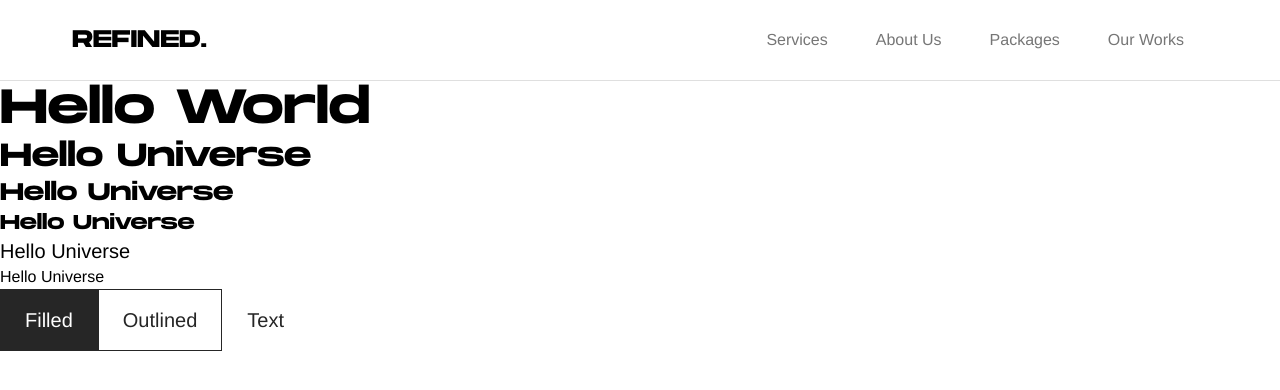
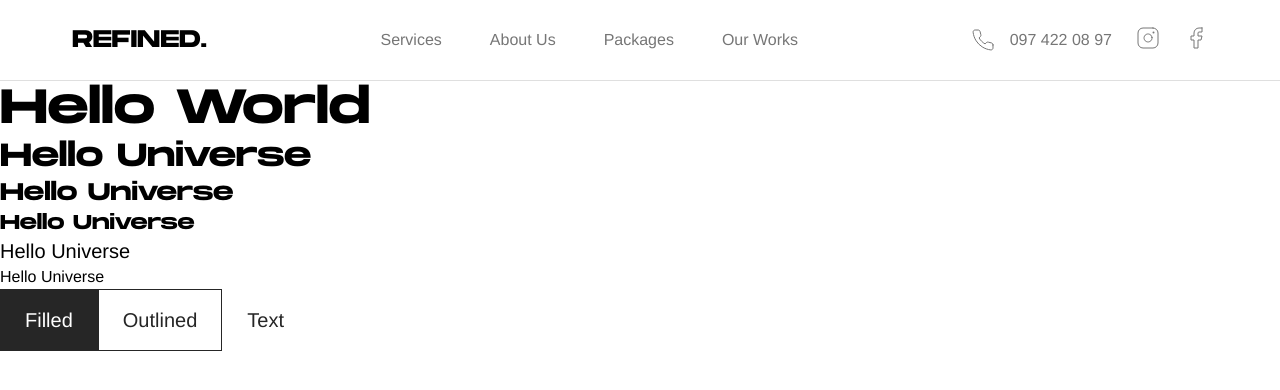
Before and after one commit to lethanhan97/refined-studio-web, a Next.js app: page / in a window 1280 px wide. Shown: the top 390 px of the page. Built offline with nearby package versions, Linux system fonts and the light colour scheme.

Commit message:
feat: add header side icons

```diff
--- /dev/null
+++ b/src/shared/assets/icons/Facebook.tsx
@@ -0,0 +1,22 @@
+import React from 'react';
+
+const Facebook = () => {
+  return (
+    <svg
+      width="24"
+      height="24"
+      viewBox="0 0 24 24"
+      fill="none"
+      xmlns="http://www.w3.org/2000/svg"
+    >
+      <path
+        d="M18 2H15C13.6739 2 12.4021 2.52678 11.4645 3.46447C10.5268 4.40215 10 5.67392 10 7V10H7V14H10V22H14V14H17L18 10H14V7C14 6.73478 14.1054 6.48043 14.2929 6.29289C14.4804 6.10536 14.7348 6 15 6H18V2Z"
+        stroke="#767676"
+        strokeLinecap="round"
+        strokeLinejoin="round"
+      />
+    </svg>
+  );
+};
+
+export { Facebook };
--- /dev/null
+++ b/src/shared/assets/icons/Instagram.tsx
@@ -0,0 +1,35 @@
+import React from 'react';
+
+const Instagram = () => {
+  return (
+    <svg
+      width="24"
+      height="24"
+      viewBox="0 0 24 24"
+      fill="none"
+      xmlns="http://www.w3.org/2000/svg"
+    >
+      <path
+        d="M17 2H7C4.23858 2 2 4.23858 2 7V17C2 19.7614 4.23858 22 7 22H17C19.7614 22 22 19.7614 22 17V7C22 4.23858 19.7614 2 17 2Z"
+        stroke="#767676"
+        strokeLinecap="round"
+        strokeLinejoin="round"
+      />
+      <path
+        d="M15.9997 11.37C16.1231 12.2022 15.981 13.0522 15.5935 13.799C15.206 14.5458 14.5929 15.1514 13.8413 15.5297C13.0898 15.9079 12.2382 16.0396 11.4075 15.9059C10.5768 15.7723 9.80947 15.3801 9.21455 14.7852C8.61962 14.1902 8.22744 13.4229 8.09377 12.5922C7.96011 11.7615 8.09177 10.9099 8.47003 10.1584C8.84829 9.40685 9.45389 8.79374 10.2007 8.40624C10.9475 8.01874 11.7975 7.87658 12.6297 8C13.4786 8.12588 14.2646 8.52146 14.8714 9.1283C15.4782 9.73515 15.8738 10.5211 15.9997 11.37Z"
+        stroke="#767676"
+        strokeLinecap="round"
+        strokeLinejoin="round"
+      />
+      <path
+        d="M17.5 6.5H17.51"
+        stroke="#767676"
+        strokeWidth="2"
+        strokeLinecap="round"
+        strokeLinejoin="round"
+      />
+    </svg>
+  );
+};
+
+export { Instagram };
--- /dev/null
+++ b/src/shared/assets/icons/Phone.tsx
@@ -0,0 +1,22 @@
+import React from 'react';
+
+const Phone = () => {
+  return (
+    <svg
+      width="22"
+      height="22"
+      viewBox="0 0 22 22"
+      fill="none"
+      xmlns="http://www.w3.org/2000/svg"
+    >
+      <path
+        d="M20.9994 15.92V18.92C21.0006 19.1985 20.9435 19.4742 20.832 19.7294C20.7204 19.9845 20.5567 20.2136 20.3515 20.4019C20.1463 20.5901 19.904 20.7335 19.6402 20.8227C19.3764 20.9119 19.0968 20.9451 18.8194 20.92C15.7423 20.5856 12.7864 19.5342 10.1894 17.85C7.77327 16.3147 5.72478 14.2662 4.18945 11.85C2.49942 9.24121 1.44769 6.271 1.11944 3.18001C1.09446 2.90347 1.12732 2.62477 1.21595 2.36163C1.30457 2.09849 1.44702 1.85669 1.63421 1.65163C1.82141 1.44656 2.04925 1.28271 2.30324 1.17053C2.55722 1.05834 2.83179 1.00027 3.10945 1.00001H6.10945C6.59475 0.995229 7.06524 1.16708 7.43321 1.48354C7.80118 1.79999 8.04152 2.23945 8.10944 2.72001C8.23607 3.68007 8.47089 4.62273 8.80945 5.53001C8.94399 5.88793 8.97311 6.27692 8.89335 6.65089C8.8136 7.02485 8.62831 7.36812 8.35944 7.64001L7.08945 8.91001C8.513 11.4136 10.5859 13.4865 13.0894 14.91L14.3594 13.64C14.6313 13.3711 14.9746 13.1859 15.3486 13.1061C15.7225 13.0263 16.1115 13.0555 16.4694 13.19C17.3767 13.5286 18.3194 13.7634 19.2794 13.89C19.7652 13.9585 20.2088 14.2032 20.526 14.5775C20.8431 14.9518 21.0116 15.4296 20.9994 15.92Z"
+        stroke="#767676"
+        strokeLinecap="round"
+        strokeLinejoin="round"
+      />
+    </svg>
+  );
+};
+
+export { Phone };
--- /dev/null
+++ b/src/shared/assets/index.ts
@@ -0,0 +1,12 @@
+import { Phone } from './icons/Phone';
+import { Instagram } from './icons/Instagram';
+import { Facebook } from './icons/Facebook';
+
+const assets = {
+  // SVGs
+  Phone,
+  Instagram,
+  Facebook,
+};
+
+export default assets;
--- a/src/shared/components/Header/Header.module.scss
+++ b/src/shared/components/Header/Header.module.scss
@@ -10,10 +10,6 @@
 
   &-nav {
     &-list {
-      list-style: none;
-      padding: 0;
-      margin: 0;
-
       display: flex;
 
       &-item {
@@ -31,4 +27,22 @@
       }
     }
   }
+
+  &-links {
+    display: flex;
+
+    &-item {
+      padding-left: 1.5rem;
+
+      &-contact {
+        display: flex;
+        align-items: center;
+
+        &-number {
+          color: $grey-1;
+          margin-left: 1rem;
+        }
+      }
+    }
+  }
 }
--- a/src/shared/components/Header/Header.tsx
+++ b/src/shared/components/Header/Header.tsx
@@ -2,12 +2,18 @@ import Link from 'next/link';
 import { useRouter } from 'next/router';
 import React, { useEffect, useState } from 'react';
 
+import assets from '../../assets';
 import { c } from '../../utils/classNameParser';
 import Text from '../Text';
 import styles from './Header.module.scss';
 
 interface HeaderNavItem {
   display: string;
+  url: string;
+}
+
+interface ContactUsItem {
+  Icon: () => React.ReactElement;
   url: string;
 }
 
@@ -30,6 +36,17 @@ const Header: React.FC<HeaderProps> = ({}) => {
     {
       display: 'Our Works',
       url: '/our-works',
+    },
+  ];
+
+  const contactUsItems: ContactUsItem[] = [
+    {
+      Icon: assets.Instagram,
+      url: 'https://www.instagram.com/refinedstudio._/',
+    },
+    {
+      Icon: assets.Facebook,
+      url: 'https://www.facebook.com/refinedstudio.46',
     },
   ];
 
@@ -69,6 +86,23 @@ const Header: React.FC<HeaderProps> = ({}) => {
           ))}
         </ul>
       </nav>
+
+      <ul className={styles['header-links']}>
+        <li className={styles['header-links-item-contact']}>
+          <assets.Phone />
+          <Text.Body2 classNames={[styles['header-links-item-contact-number']]}>
+            097 422 08 97
+          </Text.Body2>
+        </li>
+        {contactUsItems.map(({ Icon, url }) => (
+          <li className={styles['header-links-item']} key={url}>
+            <a href={url} target="_blank" rel="noreferrer">
+              {' '}
+              <Icon />
+            </a>
+          </li>
+        ))}
+      </ul>
     </header>
   );
 };
--- a/src/shared/styles/globals.scss
+++ b/src/shared/styles/globals.scss
@@ -45,3 +45,9 @@ h3,
 h4 {
   margin: 0;
 }
+
+ul {
+  list-style: none;
+  padding: 0;
+  margin: 0;
+}
```
